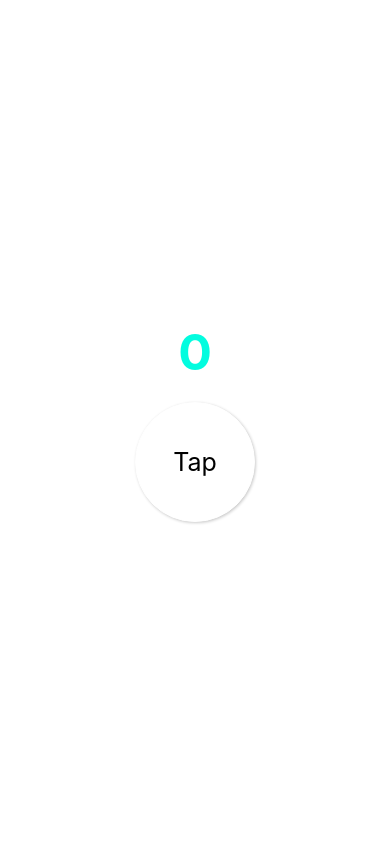
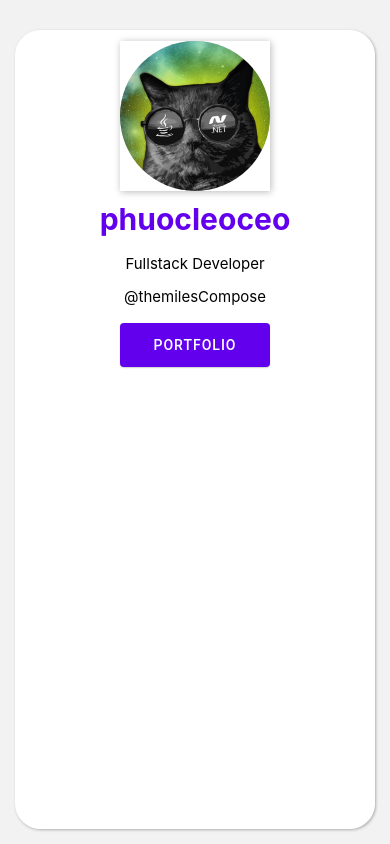
Before and after one commit to phuocleoceo/intermediate-react-native, a React Native app: screen /Portfolio in a window 390 px wide. Before the commit this address had no page. Built offline with nearby package versions, Linux system fonts and the light colour scheme.

Commit message:
Portfolio

```diff
--- a/Navigation.js
+++ b/Navigation.js
@@ -1,6 +1,7 @@
 import { createNativeStackNavigator } from '@react-navigation/native-stack';
 import { NavigationContainer } from '@react-navigation/native';
 
+import PortfolioScreen from "./screens/PortfolioScreen";
 import TapScreen from "./screens/TapScreen";
 
 const Stack = createNativeStackNavigator();
@@ -9,8 +10,9 @@ export default function Navigation()
 {
     return (
         <NavigationContainer>
-            <Stack.Navigator initialRouteName="Tap">
+            <Stack.Navigator initialRouteName="Portfolio">
                 <Stack.Screen name="Tap" component={TapScreen} options={{ headerShown: false }} />
+                <Stack.Screen name="Portfolio" component={PortfolioScreen} options={{ headerShown: false }} />
             </Stack.Navigator>
         </NavigationContainer>
     );
--- a/package.json
+++ b/package.json
@@ -17,6 +17,8 @@
     "react": "17.0.1",
     "react-dom": "17.0.1",
     "react-native": "0.64.3",
+    "react-native-paper": "^4.12.0",
+    "react-native-vector-icons": "^9.1.0",
     "react-native-web": "0.17.1"
   },
   "devDependencies": {
--- /dev/null
+++ b/screens/PortfolioScreen.js
@@ -0,0 +1,93 @@
+import { StyleSheet, Text, View, Image } from 'react-native';
+import { Button } from "react-native-paper";
+import React, { useState } from "react";
+
+export default function PortfolioScreen()
+{
+    const [showProject, setShowProject] = useState(false);
+
+    const handleShow = () => setShowProject(!showProject);
+
+    return (
+        <View style={styles.container}>
+            <View style={styles.avatarView}>
+                <Image
+                    style={styles.avatarImage}
+                    source={require("../assets/phuocleoceo.jpg")}
+                />
+            </View>
+
+            <View style={styles.infor}>
+                <Text style={styles.name}>phuocleoceo</Text>
+                <Text style={styles.position}>Fullstack Developer</Text>
+                <Text style={styles.tag}>@themilesCompose</Text>
+                <Button
+                    mode="contained"
+                    onPress={handleShow}
+                    style={styles.showButton}
+                >
+                    Portfolio
+                </Button>
+            </View>
+        </View>
+    );
+}
+
+const styles = StyleSheet.create({
+    container: {
+        flex: 1,
+        backgroundColor: "white",
+        alignItems: 'center',
+        padding: 10,
+        borderRadius: 25,
+        borderWidth: 1,
+        borderColor: "white",
+        margin: 15,
+        marginTop: 30,
+        // Android
+        elevation: 2,
+        // iOS
+        shadowColor: 'rgba(0,0,0, .4)',
+        shadowOffset: { height: 1, width: 1 },
+        shadowOpacity: 0.7,
+        shadowRadius: 3,
+    },
+    avatarView: {
+        // Android
+        elevation: 2,
+        // iOS
+        shadowColor: 'rgba(0,0,0, .4)',
+        shadowOffset: { height: 1, width: 1 },
+        shadowOpacity: 0.7,
+        shadowRadius: 7,
+    },
+    avatarImage: {
+        display: "flex",
+        backgroundColor: "#ddd",
+        width: 150,
+        height: 150,
+        borderRadius: 150,
+    },
+    name: {
+        fontSize: 30,
+        fontWeight: "bold",
+        color: "#6200ed",
+        margin: 10
+    },
+    position: {
+        fontSize: 15,
+        alignSelf: "center",
+        margin: 7
+    },
+    tag: {
+        fontSize: 15,
+        alignSelf: "center",
+        margin: 7
+    },
+    showButton: {
+        margin: 10,
+        padding: 5,
+        width: 150,
+        alignSelf: "center"
+    }
+});
```
Also changed, not shown: assets/phuocleoceo.jpg (added), 1 other file (tests, documents, lock files or other folders).
